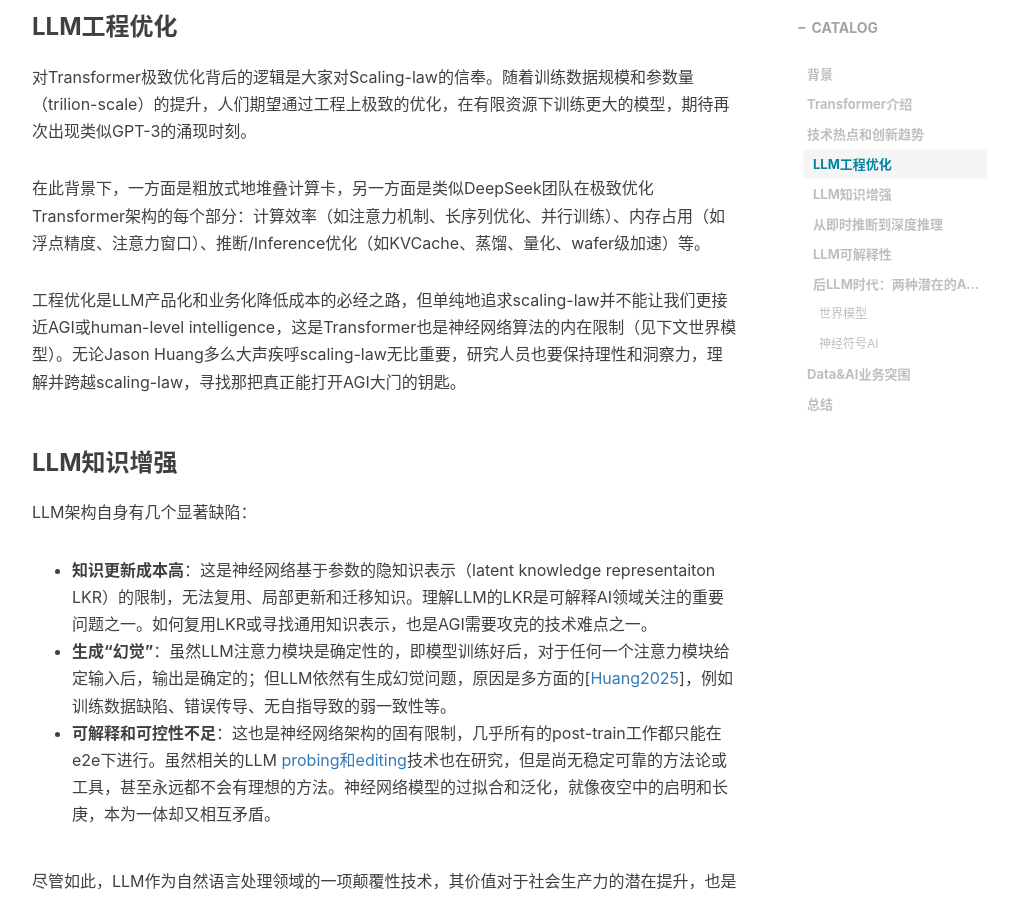
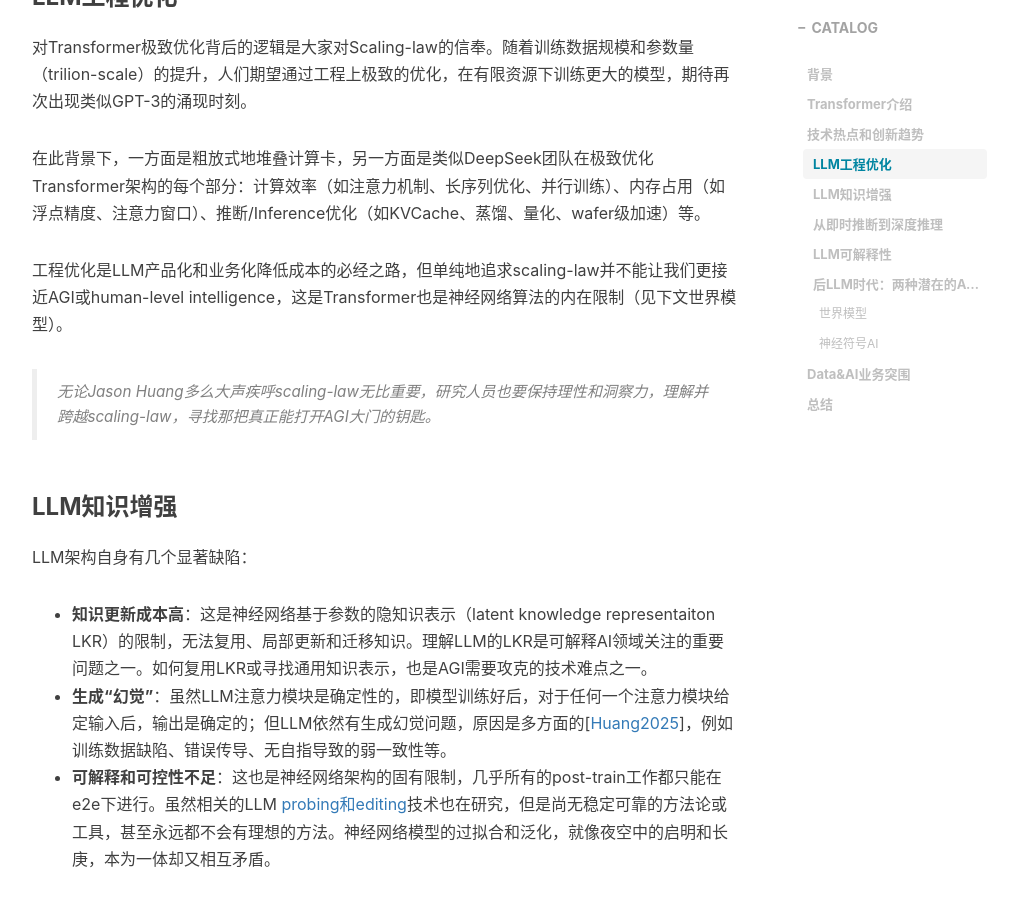
Before and after one commit to lambdacogito/lambdacogito.github.io, a Jekyll site: the page built from content/_posts/2025-02-21-data-ai-trends-2025-zh.md, in a window 1280 px wide and 900 px high, scrolled down 2250 px. Shown: the whole window, without its empty margins (233-1242 px from the left). Built offline with Jekyll 4.4.1, drawn with Linux system fonts in a browser that asks for light colours; nearby versions of some CDN libraries; comment, search, counter and statistics services are not loaded; some of the changed text lies outside the part shown.

Commit message:
"Update: "

```diff
--- a/content/_posts/2025-02-21-data-ai-trends-2025-zh.md
+++ b/content/_posts/2025-02-21-data-ai-trends-2025-zh.md
@@ -9,9 +9,7 @@
 
 ## 背景
 
-人类社会历史是螺旋前进的，科技史亦然。从1950s提出Artificial Intelligence概念至今，AI技术已经经历了多次春、冬季交替演进([AI Winter](https://en.wikipedia.org/wiki/AI_winter))。上一代AI技术（1970s-1980s）是基于符号（symbolic）的计算系统，以LispMacine、专家系统、日本第5代计算机系统等为代表。这类技术在知识表示、逻辑推理上有优势，但是不具备模式识别能力。此后基于统计学的MachineLearning复兴（1990s-2000s），虽然彼时AI尚不普遍，但相关的数据统计分析、大数据系统、云计算基础设施，在这一时期并行快速发展。Hinton等人2006年提出“深度学习”概念后，随着AlexNet (2012) 和AlphaGo (2015) 的成功，AI技术逐步从基于浅层统计模型（例如SVM）向深层神经网络（例如CNN）演进；Google研究人员于2017年提出[Transformer架构](https://arxiv.org/abs/1706.03762)，之后神经网络的复杂度呈指数级上升，其性能也推动了NLP和相关领域的技术变革。OpenAI 2022年基于Transformer架构实现AI的里程碑式创新（ChatGPT），再次燃起人类对AGI的热情和渴望。
-
-本文结合过去二三年的AI技术热点和发展脉络，对Data&AI前沿技术和2025年的趋势进行分析，探讨对AGI实现路径的一些思考，以及Data&AI相关技术产品如何突围和落地。
+人类社会历史是螺旋前进的，科技史亦然。从1950s提出Artificial Intelligence概念至今，AI技术已经经历了多次春、冬季交替演进([AI Winter](https://en.wikipedia.org/wiki/AI_winter))。上一代AI技术（1970s-1980s）是基于符号（symbolic）的计算系统，以LispMacine、专家系统、日本第5代计算机系统等为代表。这类技术在知识表示、逻辑推理上有优势，但是不具备模式识别能力。此后基于统计学的MachineLearning复兴（1990s-2000s），虽然彼时AI尚不普遍，但相关的数据统计分析、大数据系统、云计算基础设施，在这一时期并行快速发展。Hinton等人2006年提出“深度学习”概念后，随着AlexNet (2012) 和AlphaGo (2015) 的成功，AI技术逐步从基于浅层统计模型（例如SVM）向深层神经网络（例如CNN）演进；Google研究人员于2017年提出[Transformer架构](https://arxiv.org/abs/1706.03762)，之后神经网络的复杂度呈指数级上升，其性能也推动了NLP和相关领域的技术变革。OpenAI 2022年基于Transformer架构实现AI的里程碑式创新（ChatGPT），再次燃起人类对AGI的热情和渴望。本文结合过去二三年的AI技术热点和发展脉络，对Data&AI前沿技术和2025年的趋势进行分析，探讨对AGI实现路径的一些思考，以及Data&AI相关技术产品如何突围和落地。
 
 ## Transformer介绍
 
@@ -41,7 +39,9 @@
 
 在此背景下，一方面是粗放式地堆叠计算卡，另一方面是类似DeepSeek团队在极致优化Transformer架构的每个部分：计算效率（如注意力机制、长序列优化、并行训练）、内存占用（如浮点精度、注意力窗口）、推断/Inference优化（如KVCache、蒸馏、量化、wafer级加速）等。
 
-工程优化是LLM产品化和业务化降低成本的必经之路，但单纯地追求scaling-law并不能让我们更接近AGI或human-level intelligence，这是Transformer也是神经网络算法的内在限制（见下文世界模型）。无论Jason Huang多么大声疾呼scaling-law无比重要，研究人员也要保持理性和洞察力，理解并跨越scaling-law，寻找那把真正能打开AGI大门的钥匙。
+工程优化是LLM产品化和业务化降低成本的必经之路，但单纯地追求scaling-law并不能让我们更接近AGI或human-level intelligence，这是Transformer也是神经网络算法的内在限制（见下文世界模型）。
+
+> 无论Jason Huang多么大声疾呼scaling-law无比重要，研究人员也要保持理性和洞察力，理解并跨越scaling-law，寻找那把真正能打开AGI大门的钥匙。
 
 ### LLM知识增强
 
@@ -61,7 +61,7 @@
 
 如果推断 (inference) 是对模型在训练阶段捕获的隐知识表示（token序列模式）的浅层反馈，那推理 (reasoning) 便是对这些隐性知识的深度挖掘。以自然语言为表示的推理，演绎出新的知识，例如DeepSeek-R1, OpenAI的Deep Research, DeepMind的Gemini Flash Thinking，是此类技术的最新成果，也是这个方向新的起点。
 
-对于推理机制和算法的深入研究，或许是ChatGPT引领的这一波AI复兴留给未来AGI科技的重要资产之一。
+> 对于推理机制和算法的深入研究，或许是ChatGPT引领的这一波AI复兴留给未来AGI科技的重要资产之一。
 
 ### LLM可解释性
 
```
